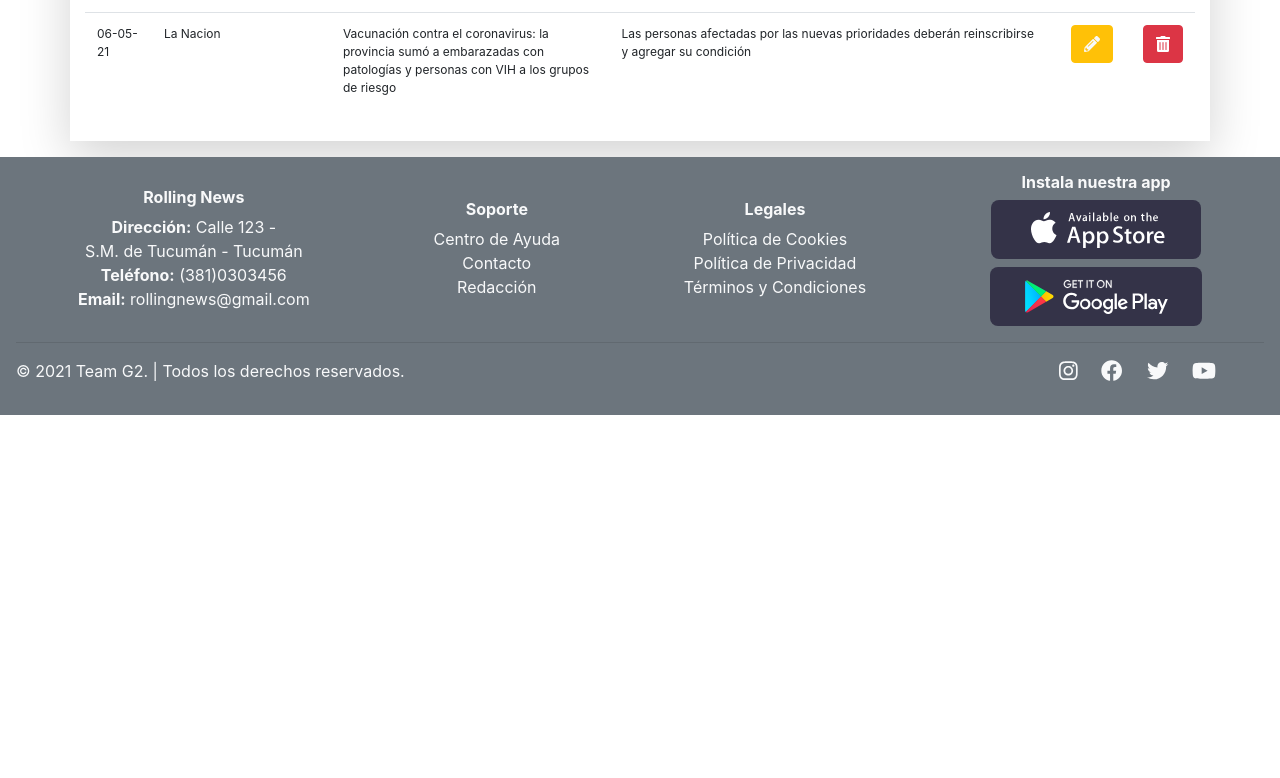
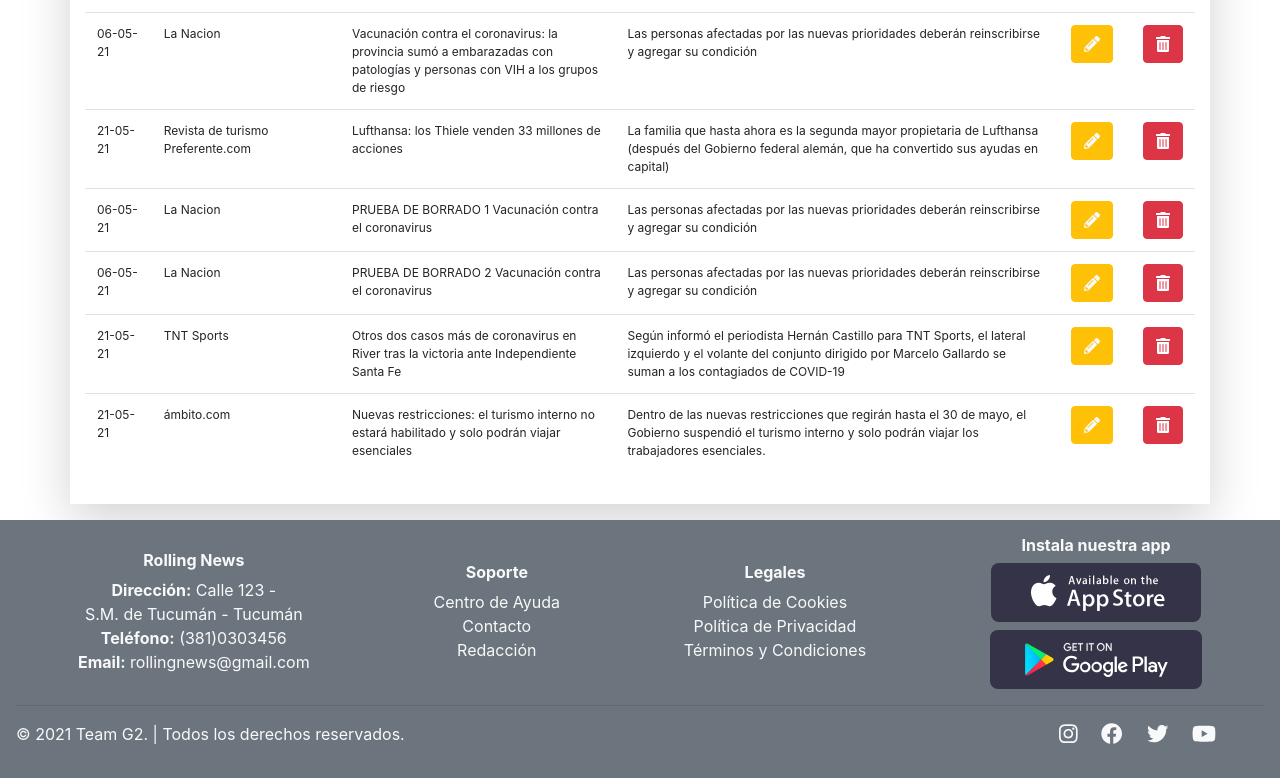
Before and after one commit to slmoran90/RollingNews-Grupo2, a React (Create React App) app: page /noticias/listar in a window 1280 px wide. Shown: the part 1041-1819 px from the top of the page. Before the commit the page ends 1456 px from the top, so only its background shows below. Built offline with nearby package versions, Linux system fonts and the light colour scheme; data requests are answered from the project's data file.

Commit message:
trabajando en eliminar noticia

```diff
--- a/db.json
+++ b/db.json
@@ -1,15 +1,12 @@
 {
-    "categorias": [{
+  "categorias": [
+    {
       "nombreCategoria": "Actualidad",
       "id": "1"
     },
     {
       "nombreCategoria": "Deportes",
       "id": "2"
-        },
-        {
-            "nombreCategoria": "Tecnología",
-            "id": "vu67msC"
     },
     {
       "nombreCategoria": "Política",
@@ -22,9 +19,14 @@
     {
       "nombreCategoria": "Espectáculos",
       "id": "wiJF4NF"
+    },
+    {
+      "nombreCategoria": "Negocios",
+      "id": "NtEKynm"
     }
   ],
-    "noticias": [{
+  "noticias": [
+    {
       "tituloNoticia": "La economía de Estados Unidos se recupera: creció 6,4% en el primer trimestre de 2021",
       "noticiaBreve": "La reapertura de empresas y el aumento del gasto también hicieron subir los precios, con un aumento de la inflación del 3,5 por ciento en el mismo periodo.  En otra señal positiva, el número de estadounidenses que solicitaron beneficios por desempleo se reduj…",
       "noticiaDetallada": "La economía de Estados Unidos creció un 6,4% en el primer trimestre de este año por una recuperación del consumo y un aumento del gasto público, que reflejan la recuperación en marcha que va dejando … [+3812 chars]",
@@ -143,18 +145,82 @@
       "fechaNoticia": "06-05-21",
       "destacada": false,
       "id": "3"
+    },
+    {
+      "tituloNoticia": "Lufthansa: los Thiele venden 33 millones de acciones",
+      "noticiaBreve": "La familia que hasta ahora es la segunda mayor propietaria de Lufthansa (después del Gobierno federal alemán, que ha convertido sus ayudas en capital)",
+      "noticiaDetallada": "La provincia de Buenos Aires convocó a embarazadas o a mujeres en período de lactancia con enfermedades de riesgo, personas con cirrosis, VIH y trasplantados a inscribirse como grupo de riesgo en el … [+2628 chars]",
+      "imagenPrincipal": "https://www.preferente.com/wp-content/uploads/2021/05/Lufthansa.jpg",
+      "imagenSec": "https://www.preferente.com/wp-content/uploads/2021/05/Lufthansa.jpg",
+      "categoria": "Negocios",
+      "autorNoticia": "Revista de turismo Preferente.com",
+      "fechaNoticia": "21-05-21",
+      "destacada": true,
+      "id": "13"
+    },
+    {
+      "tituloNoticia": "PRUEBA DE BORRADO 1 Vacunación contra el coronavirus",
+      "noticiaBreve": "Las personas afectadas por las nuevas prioridades deberán reinscribirse y agregar su condición",
+      "noticiaDetallada": "La provincia de Buenos Aires convocó a embarazadas o a mujeres en período de lactancia con enfermedades de riesgo, personas con cirrosis, VIH y trasplantados a inscribirse como grupo de riesgo en el … [+2628 chars]",
+      "imagenPrincipal": "https://resizer.glanacion.com/resizer/ixsYYY1IYOzo9dMUGKplZA4qg_4=/768x0/filters:quality(80)/cloudfront-us-east-1.images.arcpublishing.com/lanacionar/SQDGLMPBTNDP7LYXESMPSK2KIE.jpg",
+      "imagenSec": "https://resizer.glanacion.com/resizer/ixsYYY1IYOzo9dMUGKplZA4qg_4=/768x0/filters:quality(80)/cloudfront-us-east-1.images.arcpublishing.com/lanacionar/SQDGLMPBTNDP7LYXESMPSK2KIE.jpg",
+      "categoria": "Actualidad",
+      "autorNoticia": "La Nacion",
+      "fechaNoticia": "06-05-21",
+      "destacada": true,
+      "id": "12"
+    },
+    {
+      "tituloNoticia": "PRUEBA DE BORRADO 2 Vacunación contra el coronavirus",
+      "noticiaBreve": "Las personas afectadas por las nuevas prioridades deberán reinscribirse y agregar su condición",
+      "noticiaDetallada": "La provincia de Buenos Aires convocó a embarazadas o a mujeres en período de lactancia con enfermedades de riesgo, personas con cirrosis, VIH y trasplantados a inscribirse como grupo de riesgo en el … [+2628 chars]",
+      "imagenPrincipal": "https://resizer.glanacion.com/resizer/ixsYYY1IYOzo9dMUGKplZA4qg_4=/768x0/filters:quality(80)/cloudfront-us-east-1.images.arcpublishing.com/lanacionar/SQDGLMPBTNDP7LYXESMPSK2KIE.jpg",
+      "imagenSec": "https://resizer.glanacion.com/resizer/ixsYYY1IYOzo9dMUGKplZA4qg_4=/768x0/filters:quality(80)/cloudfront-us-east-1.images.arcpublishing.com/lanacionar/SQDGLMPBTNDP7LYXESMPSK2KIE.jpg",
+      "categoria": "Actualidad",
+      "autorNoticia": "La Nacion",
+      "fechaNoticia": "06-05-21",
+      "destacada": true,
+      "id": "14"
+    },
+    {
+      "tituloNoticia": "Otros dos casos más de coronavirus en River tras la victoria ante Independiente Santa Fe",
+      "noticiaBreve": "Según informó el periodista Hernán Castillo para TNT Sports, el lateral izquierdo y el volante del conjunto dirigido por Marcelo Gallardo se suman a los contagiados de COVID-19",
+      "noticiaDetallada": "RiverPlate sufrió un brote de COVID-19 muy fuerte antes de enfrentar a Boca Juniors en el Superclásico por la Copa de la Liga. Quedó eliminado por penales y luego metió un triunfo épico ante Independ… [+529 chars]",
+      "imagenPrincipal": "https://tntsports.com.ar/__export/1621607486808/sites/tntsports/img/2021/01/06/00021345-08_1.jpg_718837075.jpg",
+      "imagenSec": "https://tntsports.com.ar/__export/1621607486808/sites/tntsports/img/2021/01/06/00021345-08_1.jpg_718837075.jpg",
+      "categoria": "Deportes",
+      "autorNoticia": "TNT Sports",
+      "fechaNoticia": "21-05-21",
+      "destacada": true,
+      "id": "15"
+    },
+    {
+      "tituloNoticia": "Nuevas restricciones: el turismo interno no estará habilitado y solo podrán viajar esenciales",
+      "noticiaBreve": "Dentro de las nuevas restricciones que regirán hasta el 30 de mayo, el Gobierno suspendió el turismo interno y solo podrán viajar los trabajadores esenciales.",
+      "noticiaDetallada": "Asimismo, ratificó que \"queda habilitado todo el transporte público para esenciales\".\r\n\"Se están revisando (los otros autorizados) en este momento aquellas actividades autorizadas para reducirla a la… [+51 chars]",
+      "imagenPrincipal": "https://media.ambito.com/p/ea98ae3c96d51e0171174d0c8a4c5e86/adjuntos/239/imagenes/038/734/0038734685/1200x675/smart/corte-empresas-colectivos-larga-distancia-turismo12-04-2021.jpg",
+      "imagenSec": "https://media.ambito.com/p/ea98ae3c96d51e0171174d0c8a4c5e86/adjuntos/239/imagenes/038/734/0038734685/1200x675/smart/corte-empresas-colectivos-larga-distancia-turismo12-04-2021.jpg",
+      "categoria": "Política",
+      "autorNoticia": "ámbito.com",
+      "fechaNoticia": "21-05-21",
+      "destacada": true,
+      "id": "16"
     }
   ],
-    "posts": [{
+  "posts": [
+    {
       "id": 1,
       "title": "json-server",
       "author": "typicode"
-    }],
-    "comments": [{
+    }
+  ],
+  "comments": [
+    {
       "id": 1,
       "body": "some comment",
       "postId": 1
-    }],
+    }
+  ],
   "profile": {
     "name": "typicode"
   }
--- a/src/App.js
+++ b/src/App.js
@@ -44,13 +44,12 @@
   };
 
   const consultarAPInoticias = async () => {
-    // buscar las noticias que tengan las categoria pasada como parametro en la URL
         try {
             const respuesta = await fetch(URLnoticias);
             if (respuesta.status === 200) {
                 const noticiasFiltradas = await respuesta.json();
-                await setNoticias(noticiasFiltradas);
-                // console.log('noticias en app: ',noticiasFiltradas);
+                setNoticias(noticiasFiltradas);
+                console.log('noticias en app: ',noticiasFiltradas);
             }
         } catch (error) {
             console.log(error);
@@ -70,12 +69,15 @@
         <Route exact path="/">
           {/* llamar al componente inicio */}
         </Route>
-        <Route exact path="/categorias/nueva">
-          {/* permite el alta de una nueva categoria */}
-          <NuevaCategoria
-            consultarAPIcategorias={consultarAPIcategorias}
-          ></NuevaCategoria>
+
+        <Route exact path="/noticias/listar">
+          {/* muestra lista de TODAS las noticias */}
+          <ListarNoticias>
+            noticias={noticias}
+            consultarAPInoticias={consultarAPInoticias}
+          </ListarNoticias>
         </Route>
+
         <Route exact path="/categorias/listar">
           {/* muestra lista de categorias existentes */}
           <ListarCategoria
@@ -83,25 +85,29 @@
             consultarAPIcategorias={consultarAPIcategorias}
           ></ListarCategoria>
         </Route>
+
         <Route exact path="/noticias/listar/:nombreCategoria">
           {/* muestra lista de noticias de una categoria */}
           <ListarNoticiasxCateg
             consultarAPIcategorias={consultarAPIcategorias}
           ></ListarNoticiasxCateg>
         </Route>
+
         <Route exact path="/noticias/noticiaCompleta/:id">
-          {/* muestra la noticia completa, seleccionada en la lista de noticias */}
+          {/* muestra la noticia completa, seleccionada en la lista de noticia de una categoria */}
           <NoticiaCompleta></NoticiaCompleta>
         </Route>
+
+        <Route exact path="/categorias/nueva">
+          {/* permite el alta de una nueva categoria */}
+          <NuevaCategoria
+            consultarAPIcategorias={consultarAPIcategorias}
+          ></NuevaCategoria>
+        </Route>
+
         <Route exact path="/noticias/nueva">
         </Route>
-        <Route exact path="/noticias/listar">
-          {/* muestra lista de TODAS las noticias */}
-          <ListarNoticias>
-            noticias={noticias}
-            consultarAPInoticias={consultarAPInoticias}
-          </ListarNoticias>
-        </Route>
+
         <Route path="*">
           <Error404></Error404>
         </Route>
--- a/src/components/noticias/ItemNoticia.js
+++ b/src/components/noticias/ItemNoticia.js
@@ -3,12 +3,54 @@
 import {Link} from 'react-router-dom'
 import { FontAwesomeIcon } from '@fortawesome/react-fontawesome';
 import { faPencilAlt,faTrashAlt } from '@fortawesome/free-solid-svg-icons';
+import Swal from 'sweetalert2'
 
 const ItemNoticia = (props) => {
-    // console.log(props)
-    const eliminaNoticia = () =>{
-        console.log("elimina noticia")
-    }
+    console.log('props en ItemNoticia: ',props)
+
+ // borrar noticia segun el ID
+    const eliminaNoticia = (idNoticia)=>{
+    Swal.fire({
+        title: 'Quiere eliminar la Noticia?',
+        text: "No puede volver atrás esta operación luego de eliminar",
+        icon: 'warning',
+        showCancelButton: true,
+        confirmButtonColor: '#3085d6',
+        cancelButtonColor: '#d33',
+        confirmButtonText: 'Eliminar',
+        cancelButtonText: 'Cancelar'
+    }).then(async(result) => {
+        if (result.isConfirmed) {
+                try{
+                const URL = `${process.env.REACT_APP_API_URLnoticias}/${idNoticia}`;
+                // console.log(URL);
+                const respuesta = await fetch(URL,{
+                    method:"DELETE",
+                    headers:{"Content-Type":"application/json"}
+                });
+                console.log('respuesta de DELETE: ',respuesta)
+                if (respuesta.status===200){
+                    Swal.fire(
+                        'Noticia Eliminada!',
+                        'La Noticia seleccionada fue correctamente eliminada.',
+                        'success'
+                    )
+                    //actualizar los datos de la api????????????????????
+                    props.consultarAPInoticias();
+                }
+            }catch(error){
+                console.log(error)
+                // agregar ventana de error
+                Swal.fire(
+                    'Se ha producido un Error!',
+                    'Intentelo nuevamente en unos minutos',
+                    'warning'
+                )
+            }
+        }
+    })
+}
+
 
     return (
         <tr className="textoNoticia">
--- a/src/components/noticias/ListarNoticias.js
+++ b/src/components/noticias/ListarNoticias.js
@@ -1,38 +1,12 @@
 
-import React, {useEffect,useState} from 'react';
+import React from 'react';
 import { Container, Table } from 'react-bootstrap';
 import ItemNoticia from './ItemNoticia';
 import Swal from 'sweetalert2';
 
 const ListarNoticias = (props) => {
-    console.log('PROPS en listar noticias: ', props.children[1].sort())
-    // URL donde estan almacenadas las noticias
-    // const URLnoticias = process.env.REACT_APP_API_URLnoticias;
-
-     // state para almacenar resultados del fetch
-    // const [noticias, setNoticias] = useState([]);
-
-    // useEffect(async () => {
-    //     consultarAPInoticias();
-    // }, [])
-
-    // const consultarAPInoticias = async () => {
-    // // buscar las noticias que tengan las categoria pasada como parametro en la URL
-    //     try {
-    //         const respuesta = await fetch(URLnoticias);
-    //         if (respuesta.status === 200) {
-    //             const noticiasFiltradas = await respuesta.json();
-    //             setNoticias(noticiasFiltradas);
-    //         }
-    //     } catch (error) {
-    //         console.log(error);
-    //         Swal.fire(
-    //             'Ocurrió un Error!',
-    //             'Inténtelo en unos minutos.',
-    //             'error'
-    //         )
-    //     }
-    // }
+    console.log('PROPS array de noticias: ', props.children[1])
+    console.log('PROPS consultarAPInoticias: ', props.children[3])
 
     return (
         <Container className='container my-3 py-3 shadow-lg'>
@@ -50,7 +24,7 @@
                 </thead>
                 <tbody>
                     {
-                        props.children[1].map((valor, indice) => <ItemNoticia key={indice} info={valor}></ItemNoticia>)
+                        props.children[1].map((valor, indice) => <ItemNoticia key={indice} info={valor} consultarAPInoticias={props.consultarAPInoticias}></ItemNoticia>)
                     }
                 </tbody>
             </Table>
```
Lines whose indentation alone changed are shown as unchanged.
